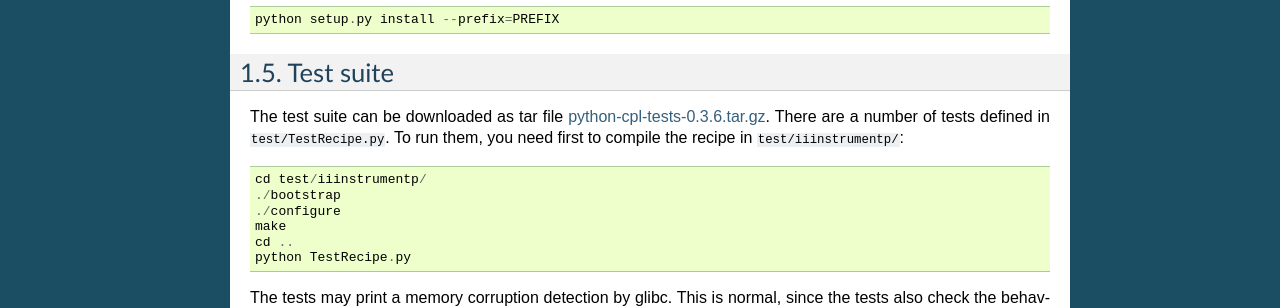
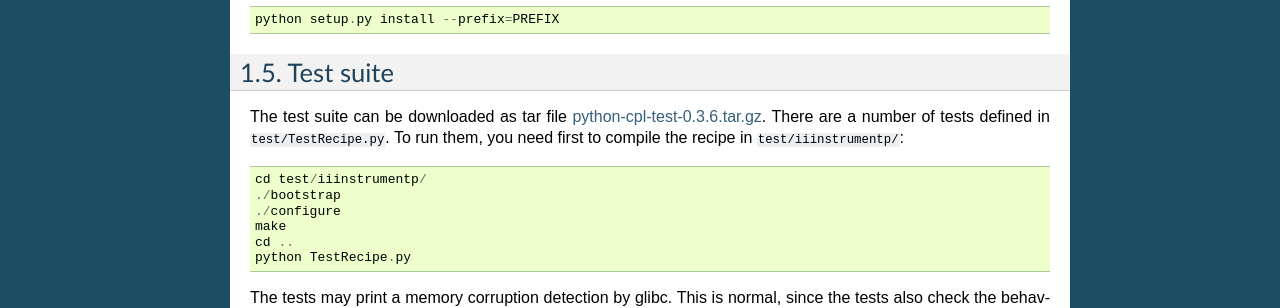
Before and after one commit to olebole/python-cpl, a Sphinx documentation site: the page built from doc/install.rst, in a window 1280 px wide. Shown: the part 865-1173 px from the top of the page. Built offline with Sphinx 7.4.7, drawn with Linux system fonts in a browser that asks for light colours; the version number is read from the project's files by our own code.

Commit message:
test file name corrected

```diff
--- a/doc/install.rst
+++ b/doc/install.rst
@@ -53,7 +53,7 @@ In the source directory of cpl-python, run::
 Test suite
 ----------
 
-The test suite can be downloaded as tar file `python-cpl-tests-0.3.6.tar.gz <python-cpl-tests-0.3.6.tar.gz>`_.
+The test suite can be downloaded as tar file `python-cpl-test-0.3.6.tar.gz <python-cpl-test-0.3.6.tar.gz>`_.
 There are a number of tests defined in :file:`test/TestRecipe.py`. To run
 them, you need first to compile the recipe in :file:`test/iiinstrumentp/`::
 
```
